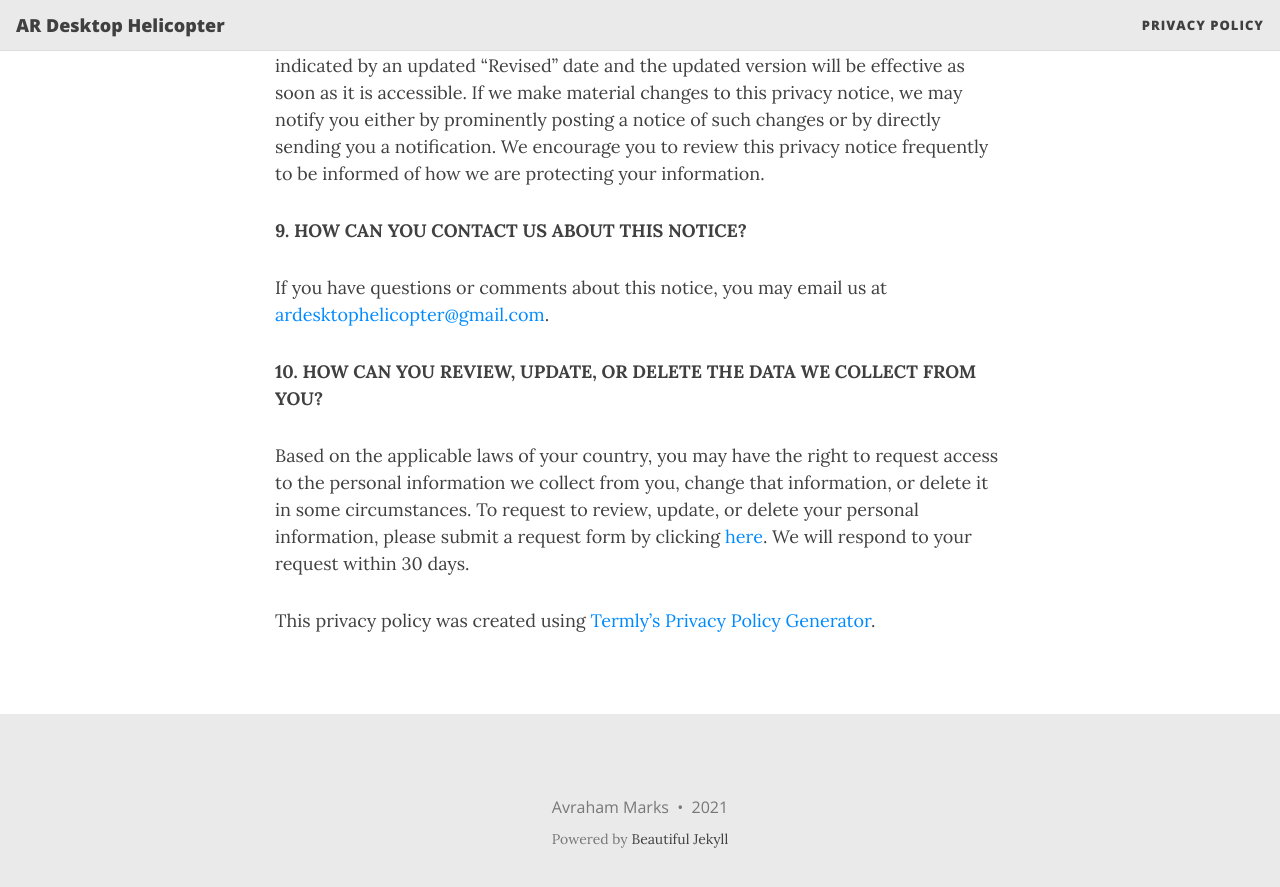
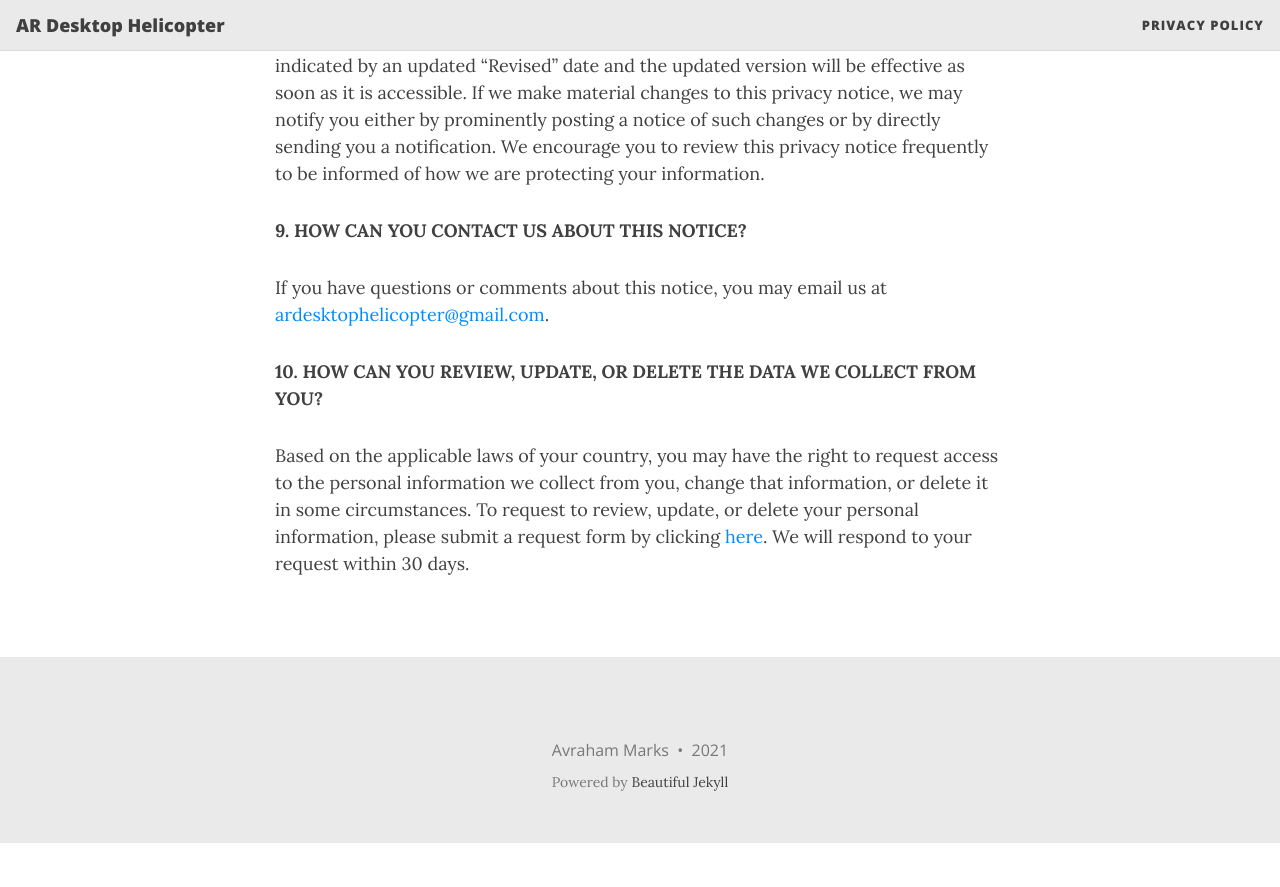
Before and after one commit to avijmarks/ARDesktopHelicopterSite, a Jekyll site: the page built from privacypolicy.md, in a window 1280 px wide and 900 px high, scrolled down 5493 px. Shown: the top 887 px of the window. Built offline with Jekyll 4.4.1, drawn with Linux system fonts in a browser that asks for light colours; nearby versions of some CDN libraries; after the commit the page ends 6336 px from its top, so only the background shows below that.

Commit message:
removed hyperlink at bottom of privacypolicy.md

```diff
--- a/privacypolicy.md
+++ b/privacypolicy.md
@@ -124,4 +124,4 @@
 
 Based on the applicable laws of your country, you may have the right to request access to the personal information we collect from you, change that information, or delete it in some circumstances. To request to review, update, or delete your personal information, please submit a request form by clicking [here](https://app.termly.io/notify/06c58d48-e99f-4aa4-866a-fdcdb09c775a). We will respond to your request within 30 days.
 
-This privacy policy was created using [Termly’s Privacy Policy Generator](https://termly.io/products/privacy-policy-generator/?ftseo).
+<!-- This privacy policy was created using [Termly’s Privacy Policy Generator](https://termly.io/products/privacy-policy-generator/?ftseo). -->
```
